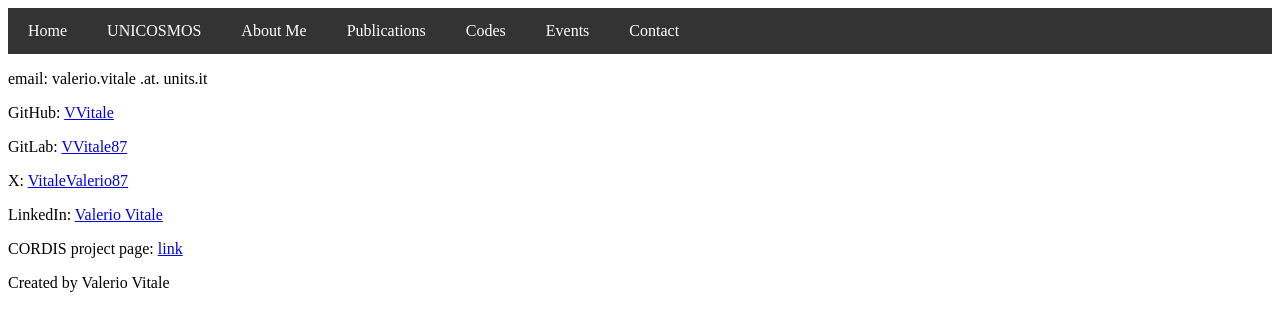
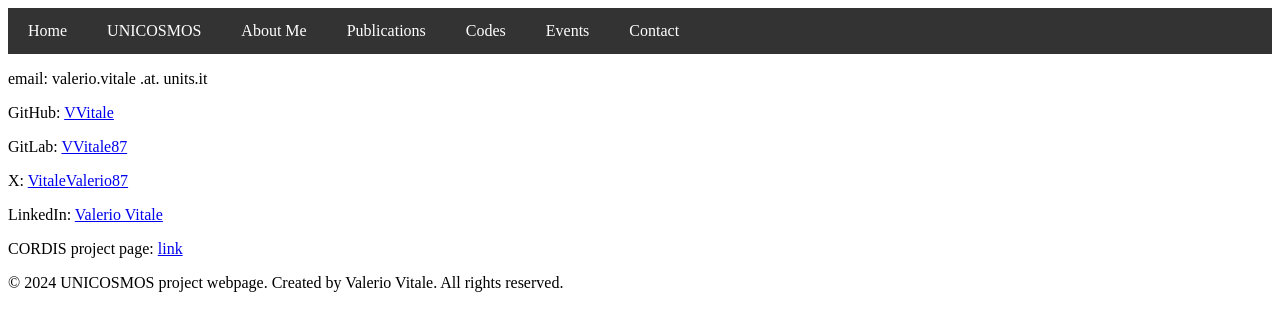
Before and after one commit to VVitale/UNICOSMOS, a Jekyll site: the page built from contact.md, in a window 1280 px wide. Shown: the top 331 px of the page. Built offline with Jekyll 4.4.1, drawn with Linux system fonts in a browser that asks for light colours; some of the changed lines change nothing that is shown.

Commit message:
modified default.html

```diff
--- a/_layouts/default.html
+++ b/_layouts/default.html
@@ -40,13 +40,13 @@
     <header>
         <nav>
             <ul>
-                <li><a href="/">Home</a></li>
-                <li><a href="/unicosmos.html">UNICOSMOS</a></li>
-                <li><a href="/about.html">About Me</a></li>
-                <li><a href="/publications.html">Publications</a></li>
-                <li><a href="/codes.html">Codes</a></li>
-                <li><a href="/events.html">Events</a></li>
-                <li><a href="/contact.html">Contact</a></li>
+                <li><a href="{{ site.baseurl }}/">Home</a></li>
+                <li><a href="{{ site.baseurl }}/unicosmos.html">UNICOSMOS</a></li>
+                <li><a href="{{ site.baseurl }}/about.html">About Me</a></li>
+                <li><a href="{{ site.baseurl }}/publications.html">Publications</a></li>
+                <li><a href="{{ site.baseurl }}/codes.html">Codes</a></li>
+                <li><a href="{{ site.baseurl }}/events.html">Events</a></li>
+                <li><a href="{{ site.baseurl }}/contact.html">Contact</a></li>
             </ul>
         </nav>
     </header>
@@ -57,7 +57,7 @@
     </main>
 
     <footer>
-        <p>Created by Valerio Vitale</p>
+        <p>&copy; {{ site.time | date: "%Y" }} {{ site.title }}. Created by Valerio Vitale. All rights reserved.</p>
     </footer>
 
 </body>
```
